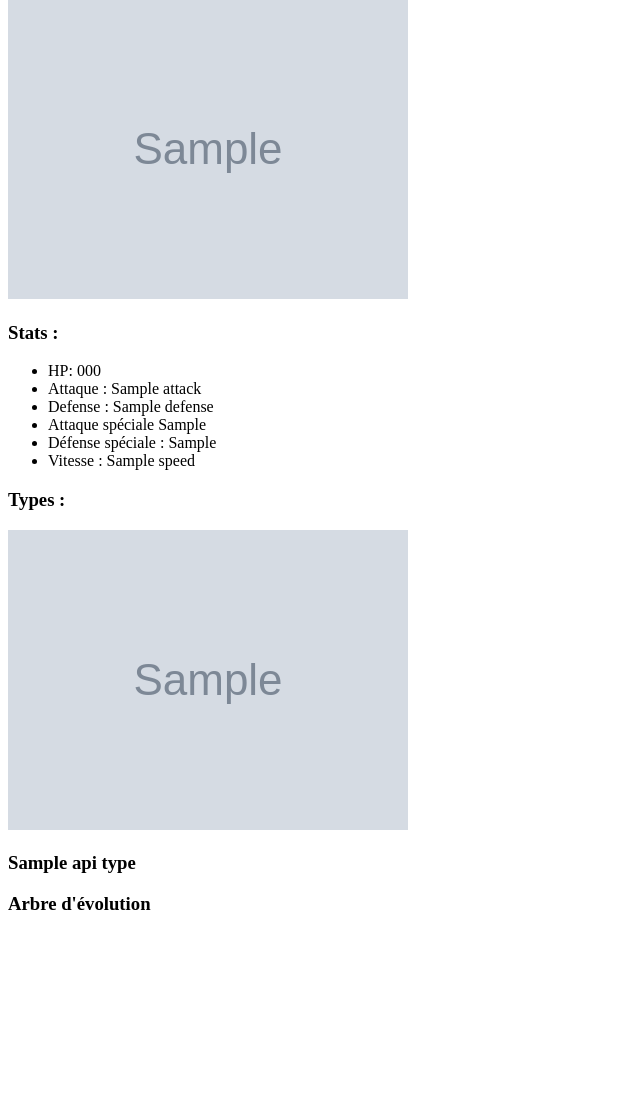
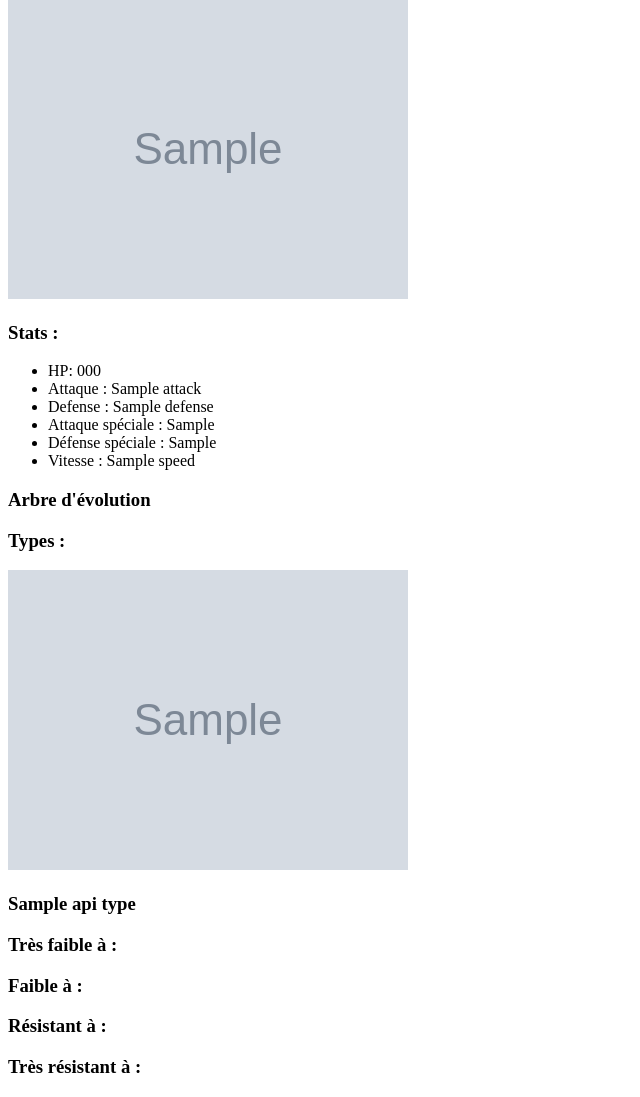
Before and after one commit to eziowao/pokedex, a PHP site: template www/views/pokemon/detail.php in a window 1280 px wide. Shown: the part 414-1511 px from the top of the page, without its empty margins (0-640 px from the left). Before the commit the page ends 1324 px from the top, so only its background shows below. Run offline with PHP 8.4, Linux system fonts and the light colour scheme; the template is opened without the code that fills it: most values are stand-ins (such as "Sample title", 1, 10 or a date in 2020); grey boxes marked "Sample" are stand-in pictures.

Commit message:
Pokemon Details

```diff
--- a/www/views/pokemon/detail.php
+++ b/www/views/pokemon/detail.php
@@ -9,16 +9,16 @@
 </head>
 
 <body>
-  <div class="pokemon-name bg-warning d-flex flex-column align-items-center">
+<div class="container mt-4">
+<div class="pokemon-name <?= implode(' ', $typeClasses) ?> d-flex flex-column align-items-center py-3">
             <div class="d-flex align-items-center">
                 <img src="<?= $pokemonDetail->sprite ?>" alt="sprite du pokemon">
                 <h2 class="ms-5"><?= $pokemonDetail->name ?></h2>
                 <i class="fa-regular fa-star fa-lg ms-3"></i>
-
             </div>
             <p>Génération : <?= $pokemonDetail->apiGeneration ?></p>
         </div>
-  <div class="pokemon-image text-center">
+        <div class="pokemon-image text-center my-4">
             <img src="<?= $pokemonDetail->image ?>" alt="image du pokemon">
         </div>
         <div class="d-flex justify-content-between">
@@ -28,24 +28,72 @@
                     <li>HP: <?= $pokemonDetail->stats->HP ?></li>
                     <li>Attaque : <?= $pokemonDetail->stats->attack ?></li>
                     <li>Defense : <?= $pokemonDetail->stats->defense ?></li>
-        <li>Attaque spéciale <?= $pokemonDetail->stats->special_attack?></li>
+                    <li>Attaque spéciale : <?= $pokemonDetail->stats->special_attack ?></li>
                     <li>Défense spéciale : <?= $pokemonDetail->stats->special_defense ?></li>
                     <li>Vitesse : <?= $pokemonDetail->stats->speed ?></li>
                 </ul>
             </div>
+            <div>
+                <h3>Arbre d'évolution</h3>
+            </div>
             <div class="pokemon-types me-5">
                 <h3>Types :</h3>
                 <?php foreach ($pokemonDetail->apiTypes as $type): ?>
-                        <div class="d-inline-block mr-2">
+                    <div class="d-inline-block text-center mr-2">
                         <img src="<?= htmlspecialchars($type->image) ?>" alt="<?= htmlspecialchars($type->name) ?>" title="<?= htmlspecialchars($type->name) ?>" class="img-fluid">
-                            <h3 class="text-center"><?= $type->name ?></h3>
+                        <h3><?= $type->name ?></h3>
                     </div>
                 <?php endforeach; ?>
             </div>
         </div>
-  <div>
-    <h3>Arbre d'évolution</h3>
-
+  <div class="container mt-5">
+        <div class="row">
+            <div class="col-12 col-md-6 col-lg-3">
+                <div class="resistance-section bg-light">
+                    <h3>Très faible à :</h3>
+                    <?php foreach ($pokemonDetail->apiResistances as $resistance):
+                        if ($resistance->damage_multiplier == 4): ?>
+                            <img src="<?= getTypeImage($resistance->name, $typeImages) ?>" class="type-icon" alt="<?= $resistance->name ?>">
+                            <span class="type-name"><?= $resistance->name ?></span><br>
+                        <?php endif;
+                    endforeach; ?>
+                </div>
+            </div>
+            <div class="col-12 col-md-6 col-lg-3">
+                <div class="resistance-section bg-light">
+                    <h3>Faible à :</h3>
+                    <?php foreach ($pokemonDetail->apiResistances as $resistance):
+                        if ($resistance->damage_multiplier == 2): ?>
+                            <img src="<?= getTypeImage($resistance->name, $typeImages) ?>" class="type-icon" alt="<?= $resistance->name ?>">
+                            <span class="type-name"><?= $resistance->name ?></span><br>
+                        <?php endif;
+                    endforeach; ?>
+                </div>
+            </div>
+            <div class="col-12 col-md-6 col-lg-3">
+                <div class="resistance-section bg-light">
+                    <h3>Résistant à :</h3>
+                    <?php foreach ($pokemonDetail->apiResistances as $resistance):
+                        if ($resistance->damage_multiplier == 0.5): ?>
+                            <img src="<?= getTypeImage($resistance->name, $typeImages) ?>" class="type-icon" alt="<?= $resistance->name ?>">
+                            <span class="type-name"><?= $resistance->name ?></span><br>
+                        <?php endif;
+                    endforeach; ?>
+                </div>
+            </div>
+            <div class="col-12 col-md-6 col-lg-3">
+                <div class="resistance-section bg-light">
+                    <h3>Très résistant à :</h3>
+                    <?php foreach ($pokemonDetail->apiResistances as $resistance):
+                        if ($resistance->damage_multiplier == 0.25): ?>
+                            <img src="<?= getTypeImage($resistance->name, $typeImages) ?>" class="type-icon" alt="<?= $resistance->name ?>">
+                            <span class="type-name"><?= $resistance->name ?></span><br>
+                        <?php endif;
+                    endforeach; ?>
+                </div>
+            </div>
+        </div>
+    </div>
   </div>
     <!-- !!!! Exemple de contenu de variable $pokemonDetail
     {
@@ -130,6 +178,7 @@
     }...
   ]
 } -->
+
 </body>
 
 </html>
```
Also changed, not shown: www/controllers/pokemonDetailController.php (+44 -0 lines), www/models/Type.php (+16 -0 lines), www/public/assets/css/style.css. Lines whose indentation alone changed are shown as unchanged.
